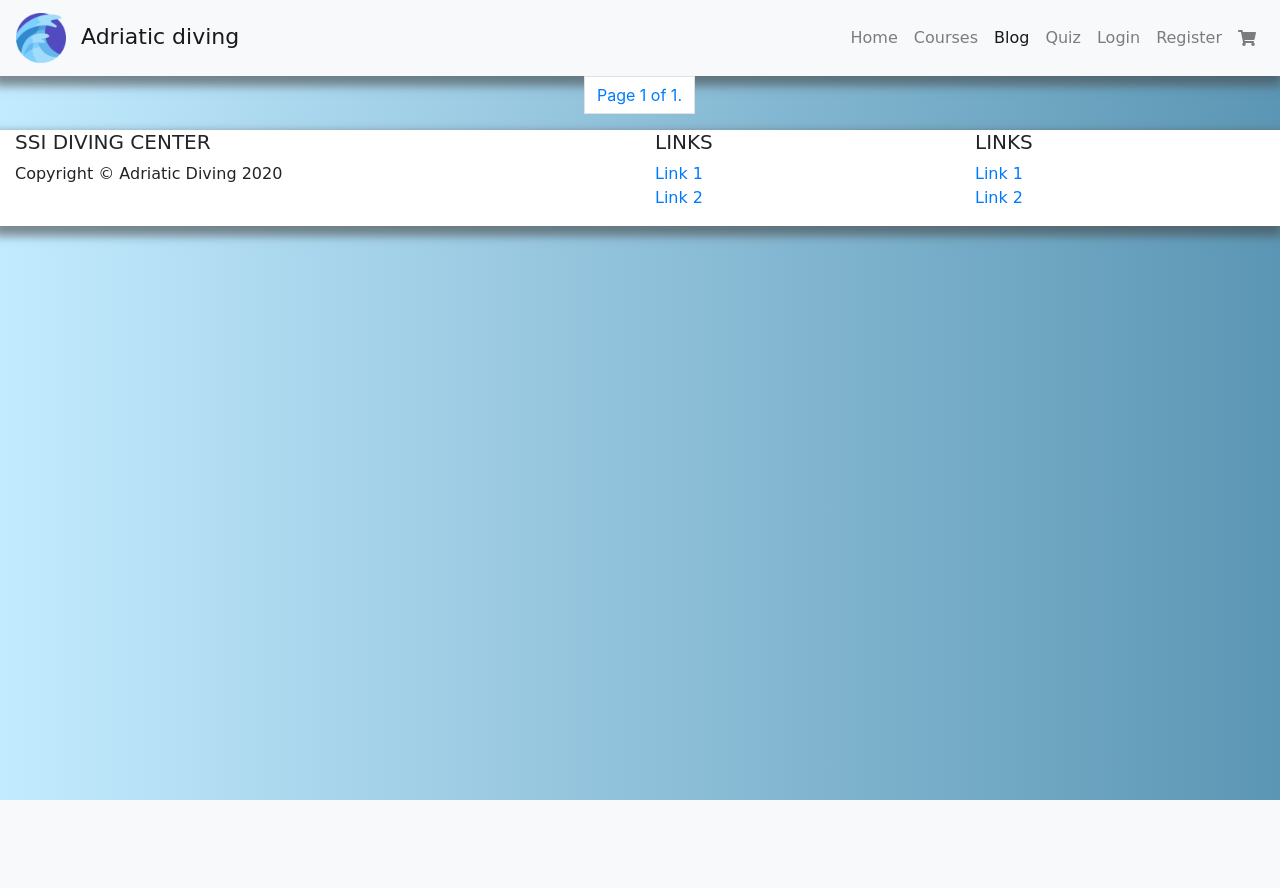
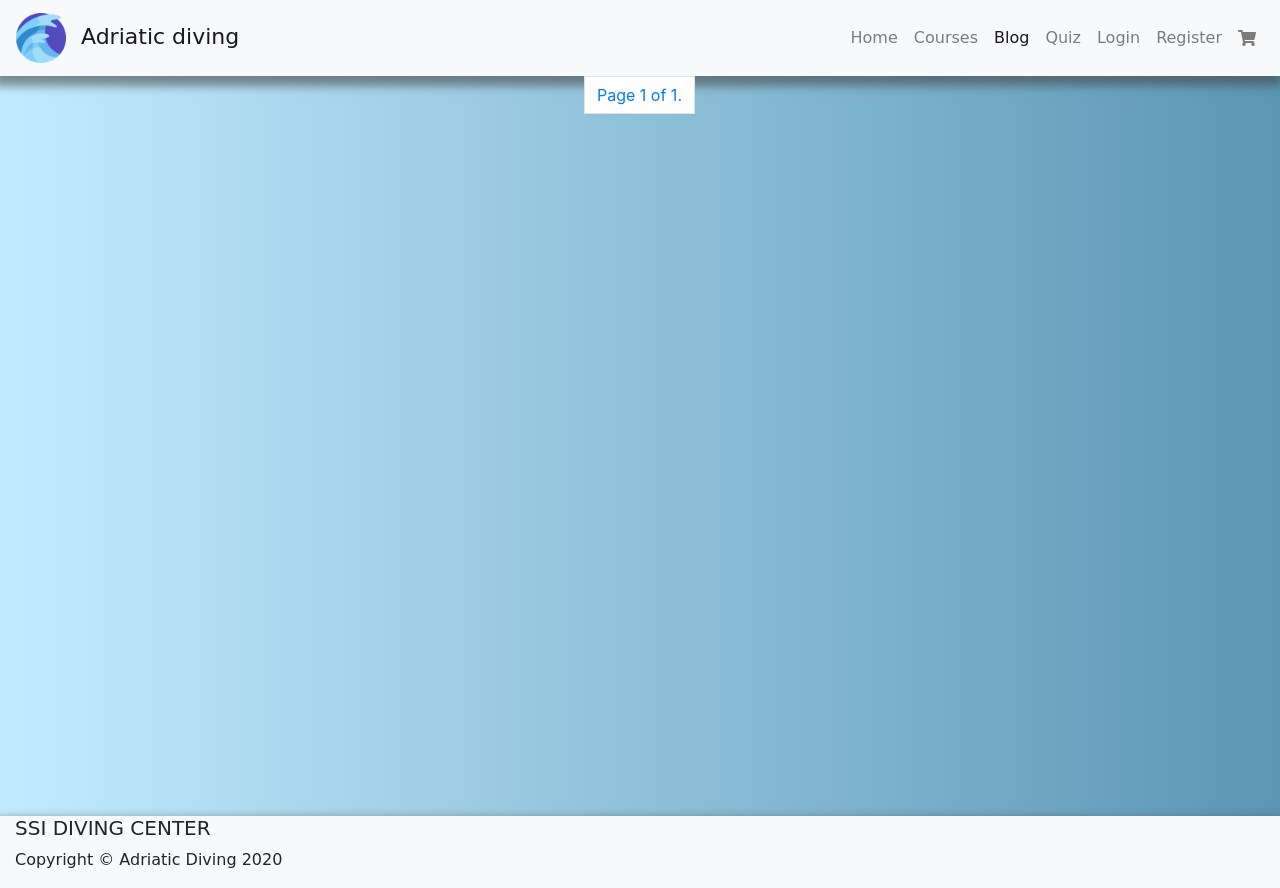
Before and after one commit to AnnaDK/adriatic_diving, a Django app: page /blog/ in a window 1280 px wide. Before the commit the page ends 800 px from the top, so only its background shows below. Run offline with Django 3.2, Linux system fonts and the light colour scheme; data that the repository does not hold is empty; parts of the project's set-up code (start-up, migrations or seed data) failed here and were passed over; some libraries are stand-ins or nearby versions; some web fonts are replaced.

Commit message:
style css and html code were updated tostyle footer

```diff
--- a/accounts/templates/index.html
+++ b/accounts/templates/index.html
@@ -6,8 +6,8 @@
 
 {% block content%}
 {% include 'navbar.html' %}
-<div class="container-fluid">
-<div class="jumbotron bg-cover text-white" style="background-image:url(../media/images/ssi_1.jpg) ">
+<div id="page-container" class="container-fluid">
+<div class="jumbotron bg-cover mt-3 text-white" style="background-image:url(../media/images/ssi_1.jpg) ">
   <h1 class="display-4">Let's Dive!</h1>
 
   <h2>Explore
--- a/accounts/templates/login.html
+++ b/accounts/templates/login.html
@@ -8,7 +8,7 @@
 
 {% block content %}
 {% include 'navbar.html' %}
-<div class="container">
+<div id="page-container" class="container">
  <form method="POST">
       {% csrf_token %}
       {{ login_form | as_bootstrap }}
--- a/accounts/templates/profile.html
+++ b/accounts/templates/profile.html
@@ -7,7 +7,7 @@
 
 {% block content%}
 {% include 'navbar.html' %}
-<div class="container">
+<div id="page-container" class="container">
 <p>{{ profile.email }}</p>
 </div>
 {% endblock %}
--- a/accounts/templates/registration.html
+++ b/accounts/templates/registration.html
@@ -7,7 +7,7 @@
 
 {% block content %}
 {% include 'navbar.html' %}
-<div class="container">
+<div id="page-container" class="container">
 <p>If you have an account, you can <a href="{% url 'login' %}">sign in.</a></p>
  <form method="POST">
       {% csrf_token %}
--- a/blog/templates/blogposts.html
+++ b/blog/templates/blogposts.html
@@ -2,7 +2,7 @@
 
 {% block content %}
 {% include 'navbar.html' %}
-  <div class="container">
+  <div id="page-container" class="container">
 
   <div class="row">
 
--- a/blog/templates/post.html
+++ b/blog/templates/post.html
@@ -5,7 +5,7 @@
 
 {% block content %}
 {% include 'navbar.html' %}
-<div class="container">
+<div id="page-container" class="container">
 <div class="row justify-content-md-center">
 
     <div class="col-lg-8 col-lg-offset-2">
--- a/cart/templates/cart.html
+++ b/cart/templates/cart.html
@@ -3,7 +3,7 @@
 {% load bootstrap_tags %}
 {% block content %}
 {% include 'navbar.html' %}
-<div class="container">
+<div id="page-container" class="container">
 <div class="px-4 px-lg-0">
 
   <div class="container text-white py-5 text-center">
--- a/courses/templates/course.html
+++ b/courses/templates/course.html
@@ -2,7 +2,7 @@
   {% load static %}
 {% block content %}
 {% include 'navbar.html' %}
-<div class="course-content container">
+<div id="page-container" class="course-content container">
  <div class="row ">
 
 <div class="col-sm-12 col-md-12 col-lg-6">
--- a/courses/templates/courses.html
+++ b/courses/templates/courses.html
@@ -1,6 +1,6 @@
 {% extends 'base.html' %}   {% block content %}
 {% include 'navbar.html' %}
-<div class="container-fluid">
+<div id="page-container" class="container-fluid">
 <div class="row ">
   {% for course in courses %}
   <div class="col-lg-3 col-md-6 col-sm-6 mb-4">
--- a/quiz/templates/answer.html
+++ b/quiz/templates/answer.html
@@ -2,7 +2,7 @@
  {% load static %}
 {% block content %}
 {% include 'navbar.html' %}
-<di class="container">
+<div id="page-container" class="container">
 <div class="row justify-content-md-center">
 
     <div class="col-lg-8 col-lg-offset-2">
--- a/quiz/templates/quiz.html
+++ b/quiz/templates/quiz.html
@@ -2,7 +2,7 @@
 
 {% block content %}
 {% include 'navbar.html' %}
-<div class="container">
+<div id="page-container" class="container">
 <div class="row justify-content-md-center">
  {% for quiz in quizes %}
     <div class="col-lg-8">
--- a/static/css/styles.css
+++ b/static/css/styles.css
@@ -5,21 +5,37 @@
 font-family: 'MuseoModerno', cursive;
 font-family: 'Roboto', sans-serif;
 */
-html, body {
-  margin: 0;
+html{
+margin: 0;
   padding: 0;
+}
+ body {
+
   height: 100%;
-  overflow-x: hidden;
-  overflow-y: auto;
+  position: relative;
+  background: rgb(195,235,255);
+  background: -webkit-linear-gradient(to right,	rgb(195,235,255), rgb(91,150,180));
+  background: linear-gradient(to right,	rgb(195,235,255), rgb(91,150,180));
 }
 
-#page-container {
-  position: relative;
-  min-height: 100vh;
+#page-wrap{
+min-height: 100vh;;
+overflow: hidden;
+ display: block;
+ position: relative;
+ padding-bottom: 50px;
 }
- #content-wrap {
-  padding-bottom: 2.5rem;
+
+
+
+
+
+#footer{
+position: absolute;
+
+ width: 100%;
 }
+
 
 .navbar {
 font-family: 'MuseoModerno', cursive;
@@ -44,25 +60,18 @@ font-weight: 500;
 
 }
 
-body {
-  background: rgb(195,235,255);
-  background: -webkit-linear-gradient(to right,	rgb(195,235,255), rgb(91,150,180));
-  background: linear-gradient(to right,	rgb(195,235,255), rgb(91,150,180));
-
-}
 
 
 
 
 .course-content{
     font-family: 'Roboto', sans-serif;
-    margin-top: 20px;
-    margin-bottom: 15px;
+
 }
 
 .jumbotron {
 
- margin-top: 15px;
+
    background-size: cover;
   background-repeat: no-repeat;
   background-position: 50% 50%;
--- a/templates/base.html
+++ b/templates/base.html
@@ -24,7 +24,7 @@
   </head>
 
   <body>
-
+   <div id="page-wrap">
 
 
 
@@ -37,7 +37,7 @@
 
   <!--<div>Icons made by <a href="https://www.flaticon.com/authors/freepik" title="Freepik">Freepik</a> from <a href="https://www.flaticon.com/" title="Flaticon">www.flaticon.com</a></div>-->
   <!---Footer -->
-
+   </div>
     {% include 'footer.html' %}
 
     <script src="https://code.jquery.com/jquery-3.3.1.slim.min.js" integrity="sha384-q8i/X+965DzO0rT7abK41JStQIAqVgRVzpbzo5smXKp4YfRvH+8abtTE1Pi6jizo"
--- a/templates/footer.html
+++ b/templates/footer.html
@@ -1,69 +1,12 @@
 
 <!-- Footer -->
-<footer id="footer" class="page-footer font-small bg-lightpt-4">
+<footer id="footer" class="page-footer mt-3 font-small bg-light">
 
-  <!-- Footer Links -->
   <div class="container-fluid text-center text-md-left">
 
-    <!-- Grid row -->
-    <div class="row">
-
-      <!-- Grid column -->
-      <div class="col-md-6 mt-md-0 mt-3">
-
-        <!-- Content -->
         <h5 class="text-uppercase">SSI Diving Center</h5>
         <p class="footer">Copyright &copy; Adriatic Diving 2020</p>
 
-      </div>
-      <!-- Grid column -->
-
-      <hr class="clearfix w-100 d-md-none pb-3">
-
-      <!-- Grid column -->
-      <div class="col-md-3 mb-md-0 mb-3">
-
-        <!-- Links -->
-        <h5 class="text-uppercase">Links</h5>
-
-        <ul class="list-unstyled">
-          <li>
-            <a href="#!">Link 1</a>
-          </li>
-          <li>
-            <a href="#!">Link 2</a>
-          </li>
-
-        </ul>
-
-      </div>
-      <!-- Grid column -->
-
-      <!-- Grid column -->
-      <div class="col-md-3 mb-md-0 mb-3">
-
-        <!-- Links -->
-        <h5 class="text-uppercase">Links</h5>
-
-        <ul class="list-unstyled">
-          <li>
-            <a href="#!">Link 1</a>
-          </li>
-          <li>
-            <a href="#!">Link 2</a>
-          </li>
-
-        </ul>
-
-      </div>
-      <!-- Grid column -->
-
-    </div>
-    <!-- Grid row -->
 
   </div>
-  <!-- Footer Links -->
-
-
 </footer>
-<!-- Footer -->
```
